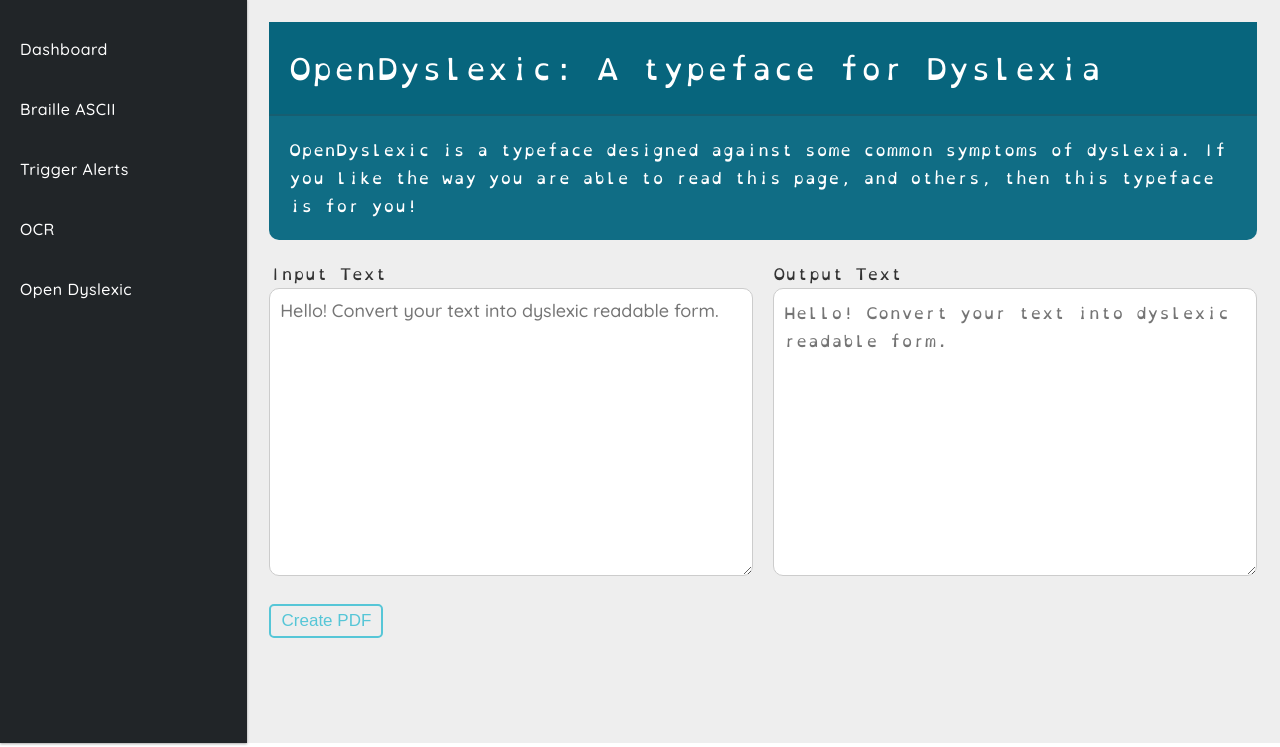
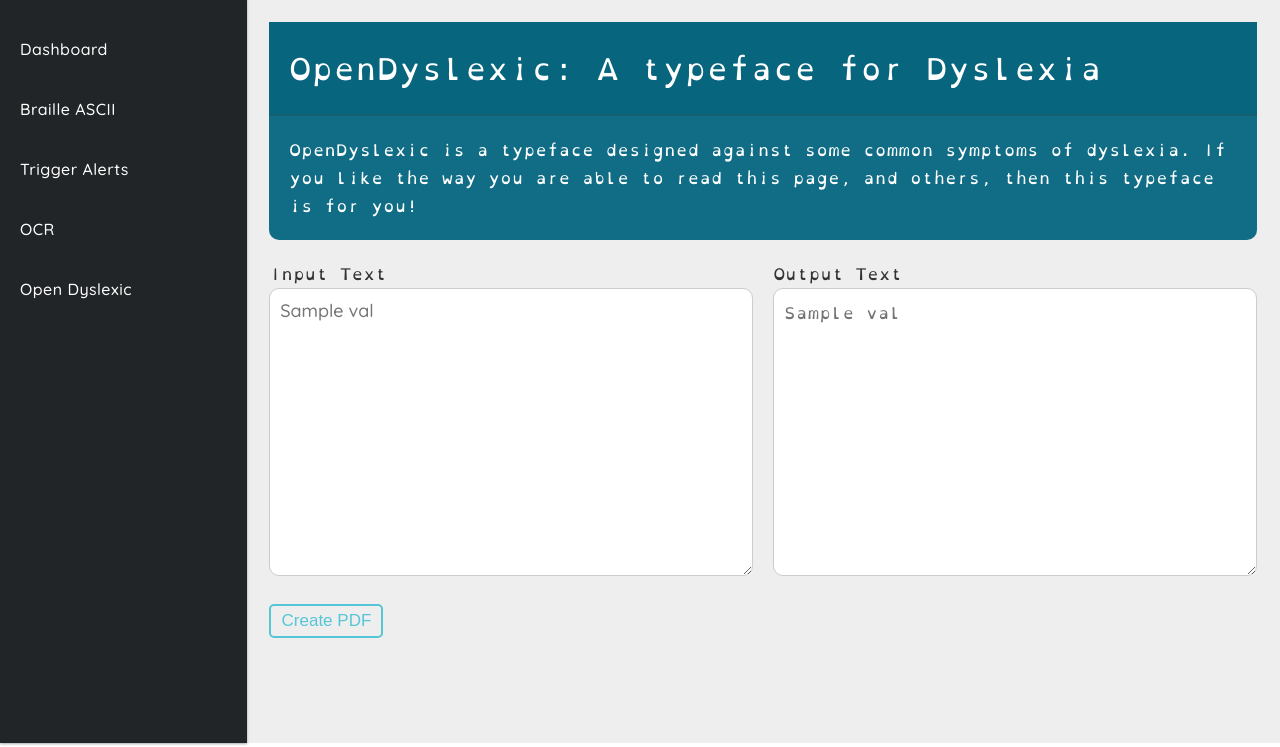
Before and after one commit to Kashish-max/Conscious, a Django app: template consciousApp/templates/consciousApp/open-dyslexic.html in a window 1280 px wide. Shown: the part 53-800 px from the top of the page. Run offline with Django 3.2, Linux system fonts and the light colour scheme; the template is opened without the code that fills it: most values are stand-ins (such as "Sample title", 1, 10 or a date in 2020); some libraries are stand-ins or nearby versions; some web fonts are replaced.

Commit message:
added link to open-dyslexic on ocr

```diff
--- a/consciousApp/templates/consciousApp/ocr.html
+++ b/consciousApp/templates/consciousApp/ocr.html
@@ -111,7 +111,7 @@
 	</div>
 
 	<div class="gallery">
-	<a target="_blank" onclick="post('#', {'some_text': document.getElementById('log').innerHTML, csrfmiddlewaretoken: '{{ csrf_token }}'});">
+	<a target="_blank" onclick="post('open-dyslexic', {'some_text': document.getElementById('log').innerHTML, csrfmiddlewaretoken: '{{ csrf_token }}'});">
 		<img src="{% static 'consciousApp/images/dys.png' %}" alt="dys" width="600" height="400">
 	</a>
 	<div class="desc">Show text in Open-Dyslexic font</div>
--- a/consciousApp/templates/consciousApp/open-dyslexic.html
+++ b/consciousApp/templates/consciousApp/open-dyslexic.html
@@ -23,7 +23,7 @@
         </div>
         <div class="edit-body">
           <textarea
-            placeholder="Hello! Convert your text into dyslexic readable form."
+            placeholder='{{ val }}'
           ></textarea>
         </div>
       </div>
@@ -33,7 +33,7 @@
         </div>
         <div class="edit-body">
           <textarea
-            placeholder="Hello! Convert your text into dyslexic readable form."
+            placeholder='{{ val }}'
             readonly
           ></textarea>
         </div>
--- a/consciousApp/views.py
+++ b/consciousApp/views.py
@@ -43,7 +43,6 @@
     val = 'I am reading Braille'
     if request.method=='POST':
         val = request.POST['some_text']
-    print(type(val))
     return render(request,'consciousApp/braille.html', {'val': val})
 
 def triggers(request):
@@ -62,7 +61,10 @@
             return render(request, 'consciousApp/triggers.html')
 
 def dyslexicsol(request):
-    return render(request,'consciousApp/open-dyslexic.html')
+    val = 'Hello! Convert your text into dyslexic readable form.'
+    if request.method == 'POST':
+        val = request.POST['some_text']
+    return render(request,'consciousApp/open-dyslexic.html', {'val':val})
 
 def urldata(request):
     print(request.POST)
```
